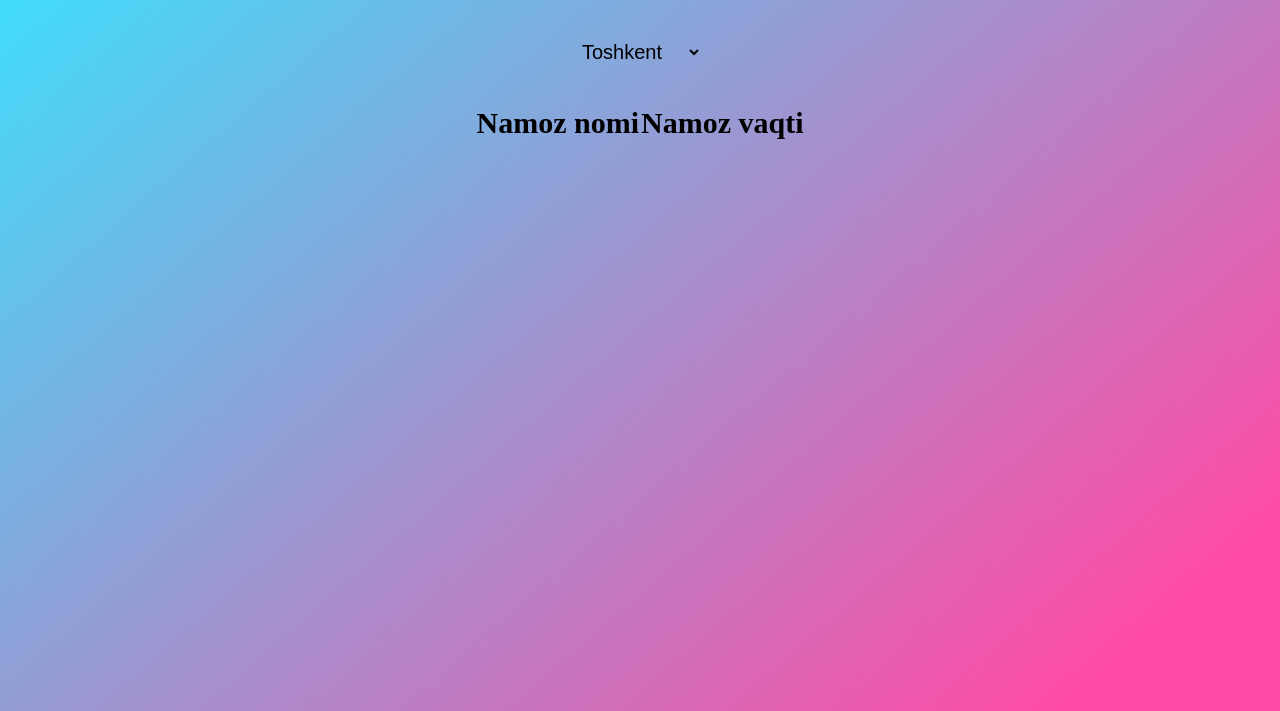
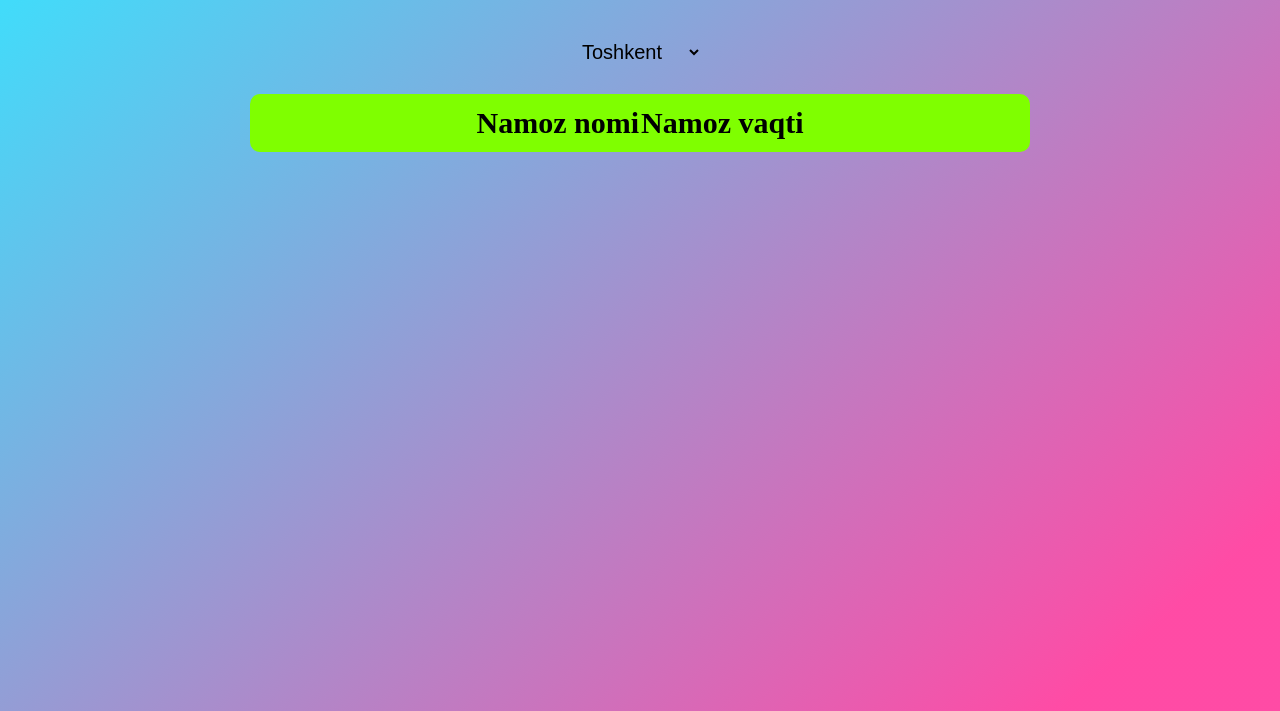
Before and after one commit to ogabekolimov/Namoz-vaqtlari-JavaScript, a plain HTML site: page index.html in a window 1280 px wide. Shown: the part 89-800 px from the top of the page. Drawn offline with Linux system fonts and the light colour scheme.

Commit message:
main text started

```diff
--- a/style.css
+++ b/style.css
@@ -48,10 +48,13 @@ body{
 }
 
 .content_text{
+    background: chartreuse;
+    border-radius: 10px;
     width: 100%;
     display: flex;
     align-items: center;
     justify-content: center;
     padding: 10px;
     font-size: 30px;
+
 }
```
